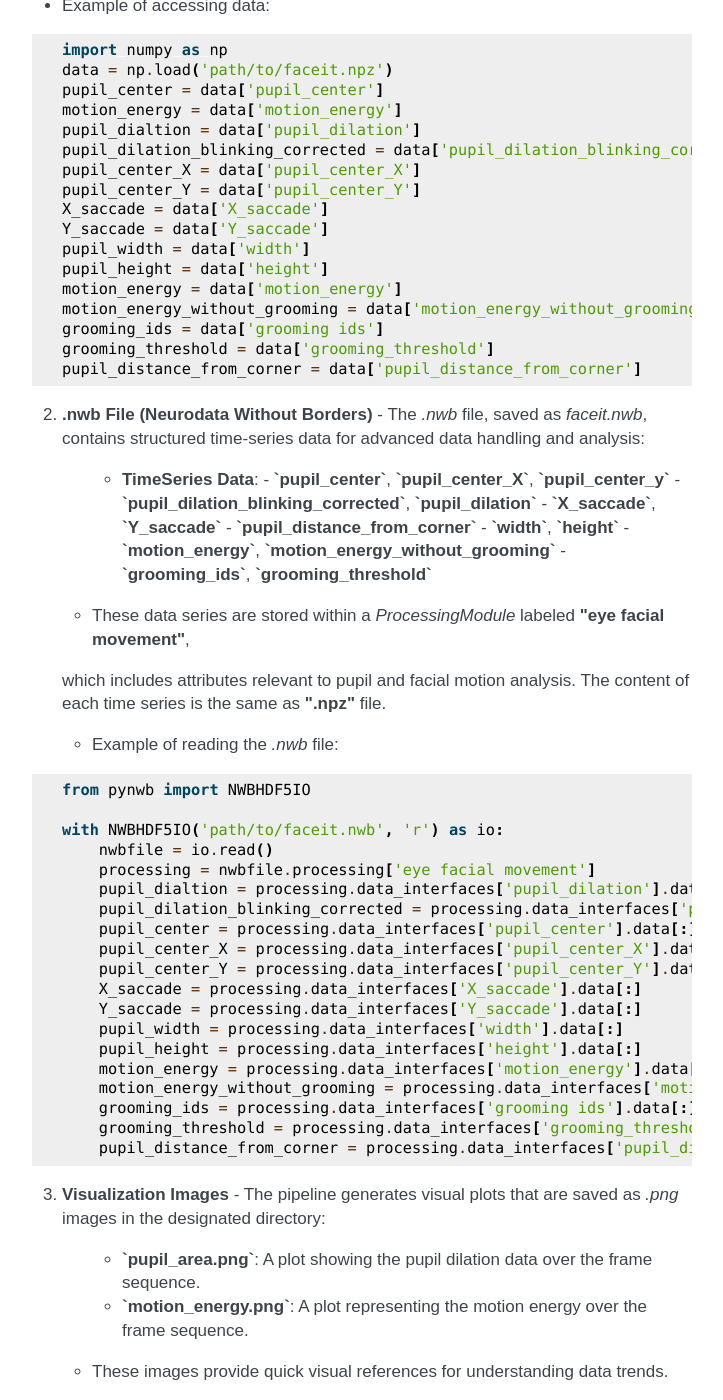
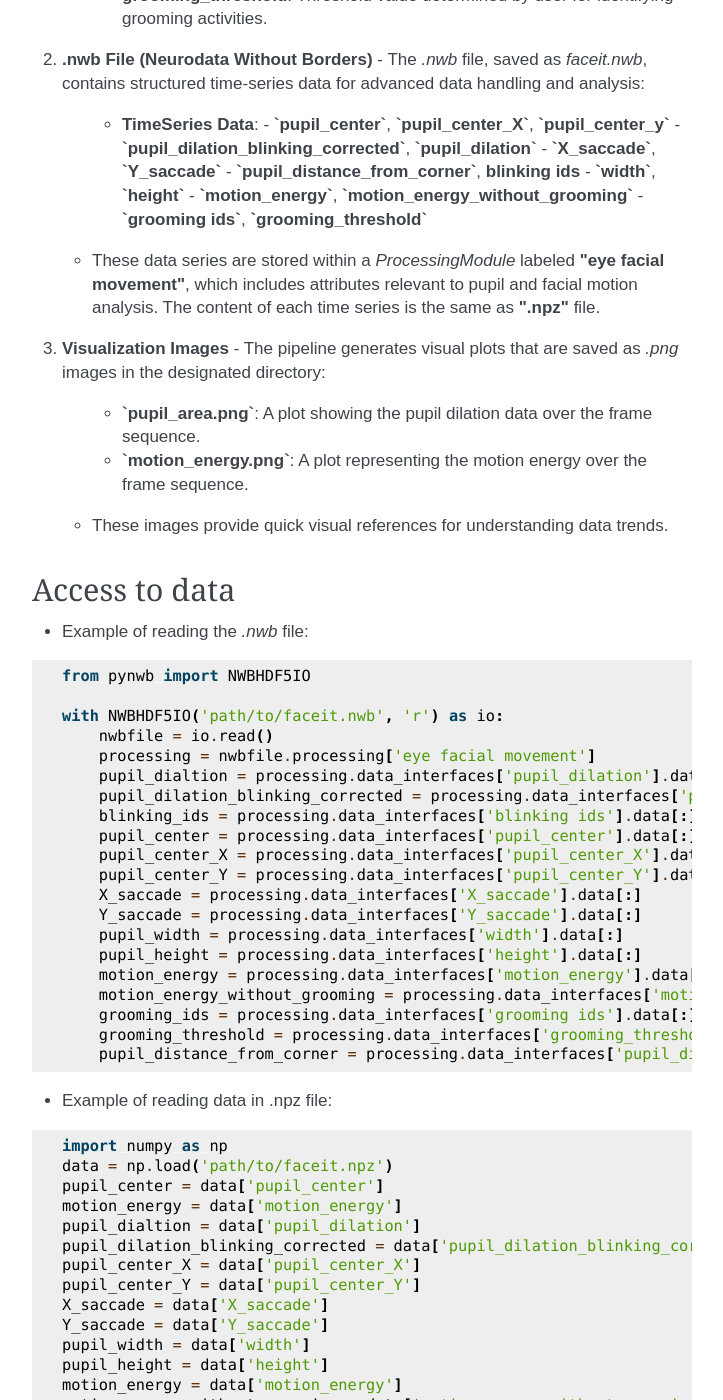
Before and after one commit to Bacci-Lab/FaceIt, a Sphinx documentation site: the page built from docs/source/output.rst, in a window 1280 px wide and 1400 px high, scrolled down 742 px. Shown: the whole window, without its empty margins (388-1111 px from the left). Built offline with Sphinx 7.4.7, drawn with Linux system fonts in a browser that asks for light colours; pages that are not in the unit, such as notebooks, are missing from menus; some of the changed lines change nothing that is shown; some of the changed text lies outside the part shown.

Commit message:
update html

```diff
--- a/docs/source/output.rst
+++ b/docs/source/output.rst
@@ -12,6 +12,7 @@
      - **pupil_center**: Coordinates of the pupil center across frames.
      - **pupil_center_X** and **pupil_center_y**: X and Y coordinates of the pupil center.
      - **pupil_dilation_blinking_corrected**: Corrected pupil dilation values, accounting for blinking artifacts.
+     - **blinking ids**: Indices indicating frames where blinking activities were detected.
      - **pupil_dilation**: Raw pupil dilation data.
      - **X_saccade** and **Y_saccade**: Saccadic movements in the X and Y directions.
      - **pupil_distance_from_corner**: Distance of the pupil center from eye corner.
@@ -21,7 +22,60 @@
      - **grooming_ids**: Indices indicating frames where grooming activities were detected.
      - **grooming_threshold**: Threshold value determined by user for identifying grooming activities.
 
-- Example of accessing data:
+
+
+2. **.nwb File (Neurodata Without Borders)**
+   - The `.nwb` file, saved as `faceit.nwb`, contains structured time-series data for advanced data handling and analysis:
+     - **TimeSeries Data**:
+       - **`pupil_center`**, **`pupil_center_X`**, **`pupil_center_y`**
+       - **`pupil_dilation_blinking_corrected`**, **`pupil_dilation`**
+       - **`X_saccade`**, **`Y_saccade`**
+       - **`pupil_distance_from_corner`**, **blinking ids**
+       - **`width`**, **`height`**
+       - **`motion_energy`**, **`motion_energy_without_grooming`**
+       - **`grooming ids`**, **`grooming_threshold`**
+
+   - These data series are stored within a `ProcessingModule` labeled **"eye facial movement"**, which includes attributes relevant to pupil and facial motion analysis. The content of each time series is the same as **".npz"** file.
+
+
+
+
+3. **Visualization Images**
+   - The pipeline generates visual plots that are saved as `.png` images in the designated directory:
+     - **`pupil_area.png`**: A plot showing the pupil dilation data over the frame sequence.
+     - **`motion_energy.png`**: A plot representing the motion energy over the frame sequence.
+   - These images provide quick visual references for understanding data trends.
+
+Access to data
+--------------
+- Example of reading the `.nwb` file:
+
+.. code:: python
+
+     from pynwb import NWBHDF5IO
+
+     with NWBHDF5IO('path/to/faceit.nwb', 'r') as io:
+         nwbfile = io.read()
+         processing = nwbfile.processing['eye facial movement']
+         pupil_dialtion = processing.data_interfaces['pupil_dilation'].data[:]
+         pupil_dilation_blinking_corrected = processing.data_interfaces['pupil_dilation_blinking_corrected'].data[:]
+         blinking_ids = processing.data_interfaces['blinking ids'].data[:]
+         pupil_center = processing.data_interfaces['pupil_center'].data[:]
+         pupil_center_X = processing.data_interfaces['pupil_center_X'].data[:]
+         pupil_center_Y = processing.data_interfaces['pupil_center_Y'].data[:]
+         X_saccade = processing.data_interfaces['X_saccade'].data[:]
+         Y_saccade = processing.data_interfaces['Y_saccade'].data[:]
+         pupil_width = processing.data_interfaces['width'].data[:]
+         pupil_height = processing.data_interfaces['height'].data[:]
+         motion_energy = processing.data_interfaces['motion_energy'].data[:]
+         motion_energy_without_grooming = processing.data_interfaces['motion_energy_without_grooming'].data[:]
+         grooming_ids = processing.data_interfaces['grooming ids'].data[:]
+         grooming_threshold = processing.data_interfaces['grooming_threshold'].data[:]
+         pupil_distance_from_corner = processing.data_interfaces['pupil_distance_from_corner'].data[:]
+
+
+- Example of reading data in .npz file:
+
 
 .. code:: python
 
@@ -44,58 +98,10 @@
      pupil_distance_from_corner = data['pupil_distance_from_corner']
 
 
-2. **.nwb File (Neurodata Without Borders)**
-   - The `.nwb` file, saved as `faceit.nwb`, contains structured time-series data for advanced data handling and analysis:
-     - **TimeSeries Data**:
-       - **`pupil_center`**, **`pupil_center_X`**, **`pupil_center_y`**
-       - **`pupil_dilation_blinking_corrected`**, **`pupil_dilation`**
-       - **`X_saccade`**, **`Y_saccade`**
-       - **`pupil_distance_from_corner`**
-       - **`width`**, **`height`**
-       - **`motion_energy`**, **`motion_energy_without_grooming`**
-       - **`grooming_ids`**, **`grooming_threshold`**
-
-   - These data series are stored within a `ProcessingModule` labeled **"eye facial movement"**,
-   which includes attributes relevant to pupil and facial motion analysis. The content of each time series is the same as **".npz"** file.
-
-   - Example of reading the `.nwb` file:
-
-.. code:: python
-
-     from pynwb import NWBHDF5IO
-
-     with NWBHDF5IO('path/to/faceit.nwb', 'r') as io:
-         nwbfile = io.read()
-         processing = nwbfile.processing['eye facial movement']
-         pupil_dialtion = processing.data_interfaces['pupil_dilation'].data[:]
-         pupil_dilation_blinking_corrected = processing.data_interfaces['pupil_dilation_blinking_corrected'].data[:]
-         pupil_center = processing.data_interfaces['pupil_center'].data[:]
-         pupil_center_X = processing.data_interfaces['pupil_center_X'].data[:]
-         pupil_center_Y = processing.data_interfaces['pupil_center_Y'].data[:]
-         X_saccade = processing.data_interfaces['X_saccade'].data[:]
-         Y_saccade = processing.data_interfaces['Y_saccade'].data[:]
-         pupil_width = processing.data_interfaces['width'].data[:]
-         pupil_height = processing.data_interfaces['height'].data[:]
-         motion_energy = processing.data_interfaces['motion_energy'].data[:]
-         motion_energy_without_grooming = processing.data_interfaces['motion_energy_without_grooming'].data[:]
-         grooming_ids = processing.data_interfaces['grooming ids'].data[:]
-         grooming_threshold = processing.data_interfaces['grooming_threshold'].data[:]
-         pupil_distance_from_corner = processing.data_interfaces['pupil_distance_from_corner'].data[:]
-
-
-
-
-3. **Visualization Images**
-   - The pipeline generates visual plots that are saved as `.png` images in the designated directory:
-     - **`pupil_area.png`**: A plot showing the pupil dilation data over the frame sequence.
-     - **`motion_energy.png`**: A plot representing the motion energy over the frame sequence.
-   - These images provide quick visual references for understanding data trends.
-
-Details of the Outputs
-----------------------
+Details and Requirements
+------------------------
 To use the output generated by the FaceIt pipeline, you can easily access and load the data using Python. This guide explains how to read both the ``'.npz'`` and ``'.nwb'`` file formats, which are produced by the pipeline.
 
-Requirements
 Ensure that the following Python packages are installed:
 
 NumPy: To read .npz files.
```
